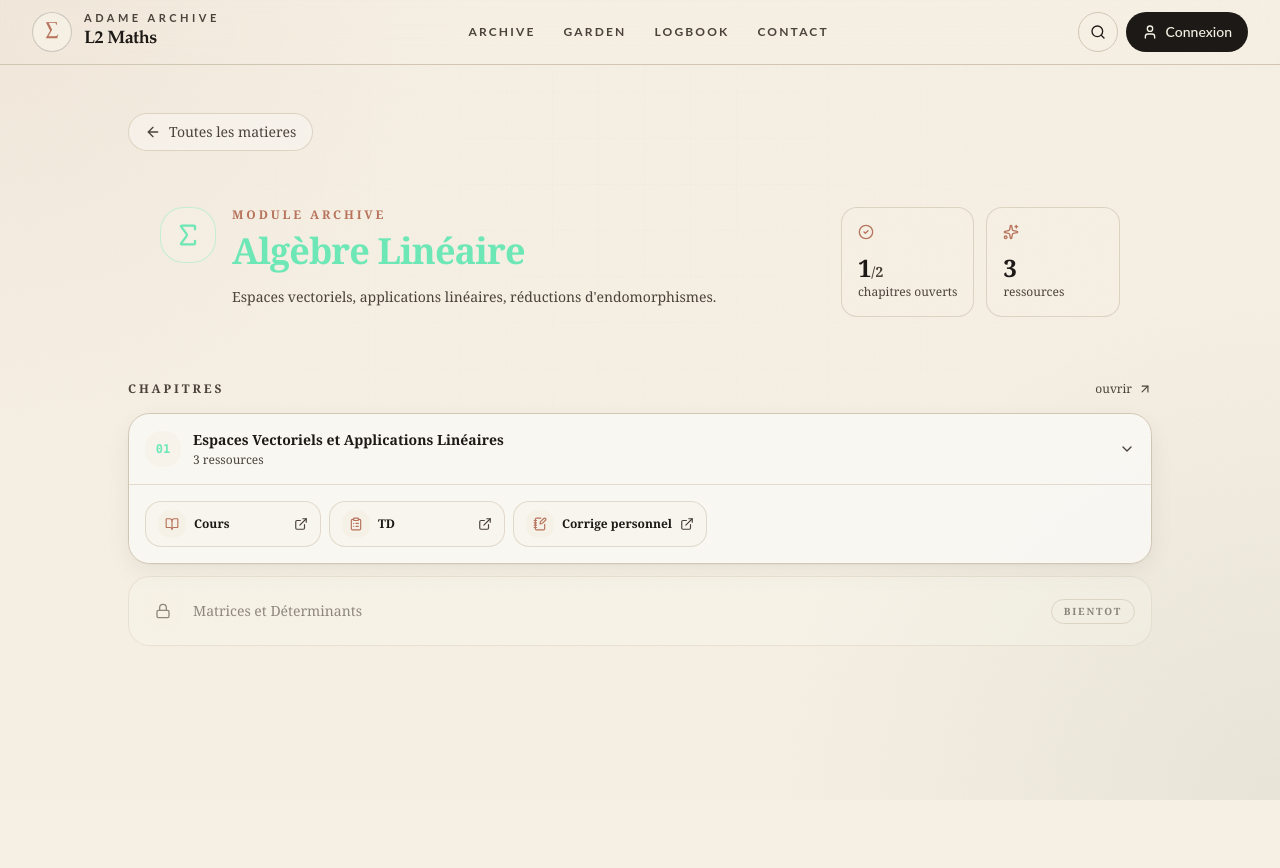
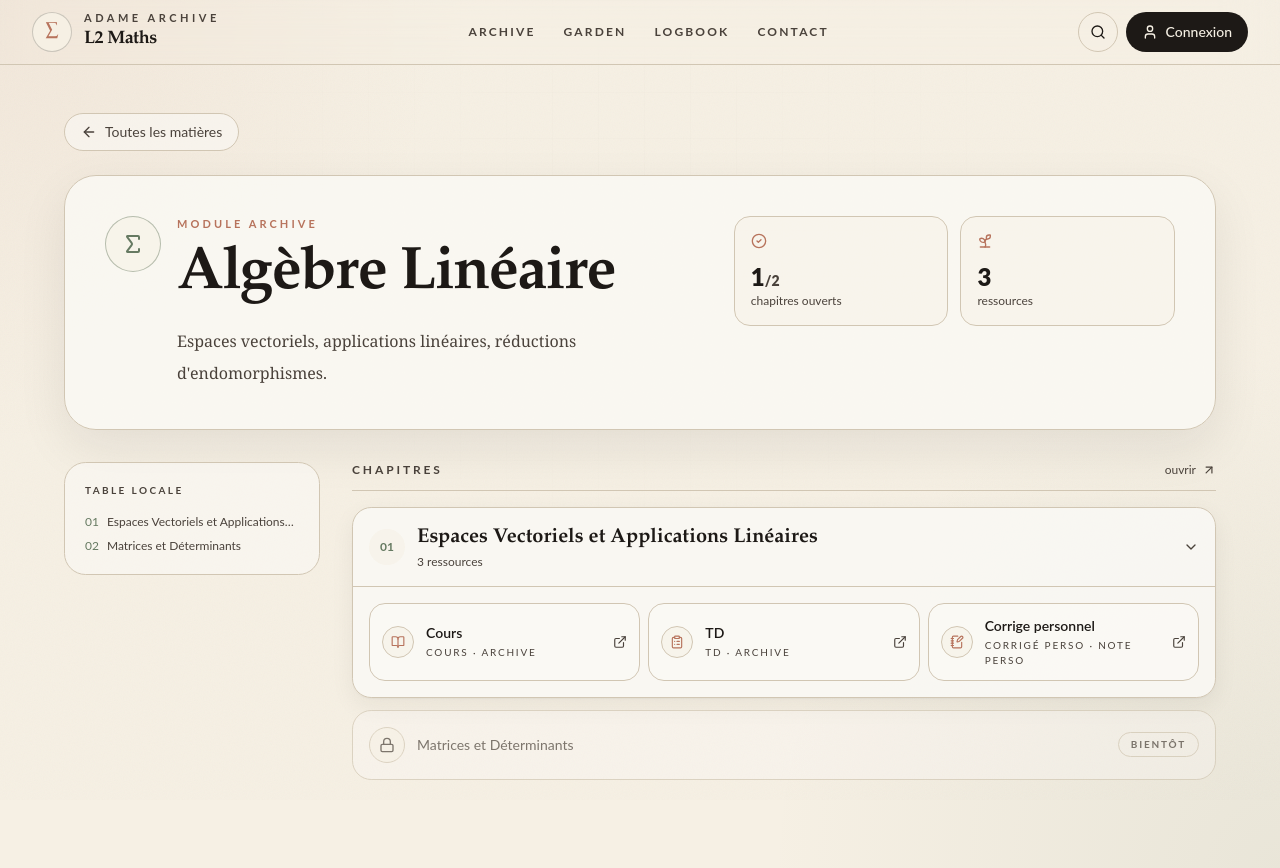
Before and after one commit to Grimm02938/l2-maths, a React (Vite) app: page /subject/algebre in a window 1280 px wide. Before the commit the page ends 800 px from the top, so only its background shows below. Built offline with nearby package versions, Linux system fonts and the light colour scheme; no server answers.

Commit message:
Apply editorial subject resource pages

```diff
--- a/src/pages/SubjectPage.tsx
+++ b/src/pages/SubjectPage.tsx
@@ -13,7 +13,7 @@ import {
   FilePlus2,
   Lock,
   NotebookPen,
-  Sparkles,
+  Sprout,
 } from "lucide-react";
 import type { Chapter, ChapterResource, ResourceType } from "@/lib/themes";
 import type { ReactNode } from "react";
@@ -22,9 +22,19 @@ import { useState } from "react";
 const resourceTypeConfig: Record<ResourceType, { label: string; icon: ReactNode }> = {
   cours: { label: "Cours", icon: <BookOpen className="h-3.5 w-3.5" /> },
   td: { label: "TD", icon: <ClipboardList className="h-3.5 w-3.5" /> },
-  "corrige-perso": { label: "Corrige perso", icon: <NotebookPen className="h-3.5 w-3.5" /> },
+  "corrige-perso": { label: "Corrigé perso", icon: <NotebookPen className="h-3.5 w-3.5" /> },
   annale: { label: "Annale", icon: <Archive className="h-3.5 w-3.5" /> },
-  complement: { label: "Complement", icon: <FilePlus2 className="h-3.5 w-3.5" /> },
+  complement: { label: "Complément", icon: <FilePlus2 className="h-3.5 w-3.5" /> },
+};
+
+const subjectAccents: Record<string, { text: string; bg: string; border: string }> = {
+  analyse: { text: "text-[hsl(var(--analysis))]", bg: "bg-[hsl(var(--analysis))]", border: "border-[hsl(var(--analysis)/0.45)]" },
+  algebre: { text: "text-[hsl(var(--algebra))]", bg: "bg-[hsl(var(--algebra))]", border: "border-[hsl(var(--algebra)/0.45)]" },
+  topologie: { text: "text-[hsl(var(--topology))]", bg: "bg-[hsl(var(--topology))]", border: "border-[hsl(var(--topology)/0.45)]" },
+  arithmetique: { text: "text-[hsl(var(--arithmetic))]", bg: "bg-[hsl(var(--arithmetic))]", border: "border-[hsl(var(--arithmetic)/0.45)]" },
+  proba: { text: "text-[hsl(var(--probability))]", bg: "bg-[hsl(var(--probability))]", border: "border-[hsl(var(--probability)/0.45)]" },
+  "maths-renfo": { text: "text-[hsl(var(--renfo))]", bg: "bg-[hsl(var(--renfo))]", border: "border-[hsl(var(--renfo)/0.45)]" },
+  "devoirs-libres": { text: "text-[hsl(var(--annales))]", bg: "bg-[hsl(var(--annales))]", border: "border-[hsl(var(--annales)/0.45)]" },
 };
 
 function getResourceHref(resource: ChapterResource) {
@@ -43,12 +53,17 @@ function ChapterAction({ resource }: { resource: ChapterResource }) {
   const config = resourceTypeConfig[resource.type];
   const isPrivate = resource.visibility === "private";
   const href = getResourceHref(resource);
+  const sourceLabel = resource.source === "personnel" ? "note perso" : resource.source === "ecampus" ? "eCampus" : "archive";
+
   const content = (
     <>
-      <span className="flex h-7 w-7 shrink-0 items-center justify-center rounded-xl bg-background/70 text-primary">
+      <span className="flex h-8 w-8 shrink-0 items-center justify-center rounded-full border border-border bg-background/60 text-primary">
         {config.icon}
       </span>
-      <span className="min-w-0 flex-1 truncate text-xs font-semibold text-foreground">{resource.title}</span>
+      <span className="min-w-0 flex-1">
+        <span className="block truncate font-ui text-sm font-semibold text-foreground">{resource.title}</span>
+        <span className="mt-0.5 block font-ui text-[10px] uppercase tracking-[0.18em] text-muted-foreground">{config.label} · {sourceLabel}</span>
+      </span>
       {isPrivate ? (
         <Lock className="h-3.5 w-3.5 shrink-0 text-muted-foreground" />
       ) : (
@@ -59,7 +74,7 @@ function ChapterAction({ resource }: { resource: ChapterResource }) {
 
   if (!href) {
     return (
-      <span className="inline-flex min-w-[11rem] items-center gap-2 rounded-2xl border border-border/60 bg-background/35 px-3 py-2 opacity-70">
+      <span className="inline-flex min-w-[16rem] flex-1 items-center gap-3 rounded-2xl border border-border bg-muted/45 px-3 py-3 opacity-75">
         {content}
       </span>
     );
@@ -71,29 +86,29 @@ function ChapterAction({ resource }: { resource: ChapterResource }) {
       target="_blank"
       rel="noopener noreferrer"
       aria-label={`${config.label} - ${resource.title}`}
-      className="group inline-flex min-w-[11rem] items-center gap-2 rounded-2xl border border-border/60 bg-background/35 px-3 py-2 transition hover:border-primary/40 hover:bg-primary/10"
+      className="group inline-flex min-w-[16rem] flex-1 items-center gap-3 rounded-2xl border border-border bg-card/70 px-3 py-3 transition hover:border-foreground/35 hover:bg-background/50"
     >
       {content}
     </a>
   );
 }
 
-function ChapterRow({ chapter, index, color, border }: { chapter: Chapter; index: number; color: string; border: string }) {
+function ChapterRow({ chapter, index, accent }: { chapter: Chapter; index: number; accent: { text: string; bg: string; border: string } }) {
   const [open, setOpen] = useState(index === 0 && chapter.available);
   const resources = getChapterResources(chapter);
 
   if (!chapter.available) {
     return (
-      <div className="rounded-[1.35rem] border border-border/60 bg-card/40 p-4 opacity-60">
+      <div className="rounded-[1.2rem] border border-border bg-card/45 p-4 opacity-70">
         <div className="flex items-center justify-between gap-4">
           <div className="flex min-w-0 items-center gap-3">
-            <div className="flex h-9 w-9 shrink-0 items-center justify-center rounded-2xl bg-background/55 text-muted-foreground">
+            <div className="flex h-9 w-9 shrink-0 items-center justify-center rounded-full border border-border bg-background/60 text-muted-foreground">
               <Lock className="h-4 w-4" />
             </div>
-            <span className="truncate text-sm text-muted-foreground">{chapter.title}</span>
+            <span className="truncate font-ui text-sm text-muted-foreground">{chapter.title}</span>
           </div>
-          <span className="rounded-full border border-border px-3 py-1 text-[10px] font-bold uppercase tracking-[0.18em] text-muted-foreground">
-            Bientot
+          <span className="rounded-full border border-border px-3 py-1 font-ui text-[10px] font-bold uppercase tracking-[0.18em] text-muted-foreground">
+            Bientôt
           </span>
         </div>
       </div>
@@ -101,28 +116,28 @@ function ChapterRow({ chapter, index, color, border }: { chapter: Chapter; index
   }
 
   return (
-    <div className={`archive-card rounded-[1.35rem] ${open ? border : "border-border/70"}`}>
+    <div className={`archive-card rounded-[1.2rem] ${open ? accent.border : "border-border"}`}>
       <button onClick={() => setOpen(!open)} className="relative z-10 flex w-full items-center justify-between gap-4 p-4 text-left">
         <div className="flex min-w-0 items-center gap-3">
-          <span className={`flex h-9 w-9 shrink-0 items-center justify-center rounded-2xl bg-background/60 font-mono text-xs font-bold ${color}`}>
+          <span className={`flex h-9 w-9 shrink-0 items-center justify-center rounded-full bg-background/60 font-ui text-xs font-bold ${accent.text}`}>
             {String(index + 1).padStart(2, "0")}
           </span>
           <div className="min-w-0">
-            <p className="truncate text-sm font-semibold text-foreground">{chapter.title}</p>
-            <p className="mt-0.5 text-xs text-muted-foreground">{resources.length} ressource{resources.length > 1 ? "s" : ""}</p>
+            <p className="truncate font-display text-xl font-semibold text-foreground">{chapter.title}</p>
+            <p className="mt-0.5 font-ui text-xs text-muted-foreground">{resources.length} ressource{resources.length > 1 ? "s" : ""}</p>
           </div>
         </div>
         <ChevronRight className={`h-4 w-4 shrink-0 text-muted-foreground transition-transform duration-200 ${open ? "rotate-90" : ""}`} />
       </button>
 
       {open && (
-        <div className="relative z-10 border-t border-border/60 px-4 pb-4 pt-4">
+        <div className="relative z-10 border-t border-border px-4 pb-4 pt-4">
           {resources.length > 0 ? (
             <div className="flex flex-wrap gap-2">
               {resources.map((resource) => <ChapterAction key={resource.id} resource={resource} />)}
             </div>
           ) : (
-            <p className="text-xs text-muted-foreground">Ressources a ajouter.</p>
+            <p className="font-ui text-xs text-muted-foreground">Ressources à ajouter.</p>
           )}
         </div>
       )}
@@ -137,7 +152,7 @@ export default function SubjectPage() {
   if (!theme) {
     return (
       <div className="py-20 text-center text-muted-foreground">
-        <Link to="/" className="inline-flex items-center gap-1.5 text-sm hover:text-foreground">
+        <Link to="/" className="archive-link inline-flex items-center gap-1.5 font-ui text-sm hover:text-foreground">
           <ArrowLeft className="h-4 w-4" /> Retour
         </Link>
       </div>
@@ -145,56 +160,73 @@ export default function SubjectPage() {
   }
 
   const IconComponent = iconMap[theme.icon];
+  const accent = subjectAccents[theme.id] ?? { text: theme.color, bg: "bg-primary", border: theme.border };
   const available = theme.chapters.filter((chapter) => chapter.available).length;
   const totalResources = theme.chapters.flatMap((chapter) => getChapterResources(chapter)).length;
 
   return (
-    <div className="mx-auto max-w-5xl py-8 sm:py-12">
-      <Link to="/" className="mb-6 inline-flex items-center gap-2 rounded-full border border-border/70 bg-card/45 px-4 py-2 text-sm text-muted-foreground transition hover:border-primary/35 hover:text-foreground">
-        <ArrowLeft className="h-4 w-4" /> Toutes les matieres
+    <div className="mx-auto max-w-6xl py-8 sm:py-12">
+      <Link to="/" className="mb-6 inline-flex items-center gap-2 rounded-full border border-border bg-card/60 px-4 py-2 font-ui text-sm text-muted-foreground transition hover:border-foreground/35 hover:text-foreground">
+        <ArrowLeft className="h-4 w-4" /> Toutes les matières
       </Link>
 
-      <section className="glass-panel rounded-[2rem] p-6 sm:p-8">
-        <div className="flex flex-col gap-6 md:flex-row md:items-start md:justify-between">
+      <section className="paper-panel rounded-[2rem] p-6 sm:p-8 lg:p-10">
+        <div className="grid gap-8 lg:grid-cols-[1.15fr_0.85fr] lg:items-start">
           <div className="flex items-start gap-4">
             {IconComponent && (
-              <div className={`flex h-14 w-14 shrink-0 items-center justify-center rounded-3xl border ${theme.border} ${theme.color} bg-background/55`}>
-                <IconComponent className="h-7 w-7" />
+              <div className={`flex h-14 w-14 shrink-0 items-center justify-center rounded-full border bg-background/55 ${accent.border} ${accent.text}`}>
+                <IconComponent className="h-6 w-6" />
               </div>
             )}
             <div>
-              <p className="mb-2 text-xs font-bold uppercase tracking-[0.24em] text-primary">Module archive</p>
-              <h1 className={`text-4xl font-black tracking-tight ${theme.color}`}>{theme.title}</h1>
-              <p className="mt-3 max-w-2xl text-sm leading-7 text-muted-foreground">{theme.description}</p>
+              <p className="font-ui text-[11px] font-bold uppercase tracking-[0.28em] text-primary">Module archive</p>
+              <h1 className="mt-3 font-display text-5xl font-semibold leading-none tracking-tight text-foreground sm:text-6xl">{theme.title}</h1>
+              <p className="mt-5 max-w-2xl text-base leading-8 text-muted-foreground">{theme.description}</p>
             </div>
           </div>
 
-          <div className="grid grid-cols-2 gap-3 sm:min-w-64">
-            <div className="rounded-2xl border border-border/70 bg-background/45 p-4">
+          <aside className="grid grid-cols-2 gap-3">
+            <div className="rounded-2xl border border-border bg-background/45 p-4">
               <CheckCircle2 className="mb-3 h-4 w-4 text-primary" />
-              <p className="text-2xl font-black text-foreground">{available}<span className="text-sm text-muted-foreground">/{theme.chapters.length}</span></p>
-              <p className="text-xs text-muted-foreground">chapitres ouverts</p>
+              <p className="font-ui text-2xl font-black text-foreground">{available}<span className="text-sm text-muted-foreground">/{theme.chapters.length}</span></p>
+              <p className="font-ui text-xs text-muted-foreground">chapitres ouverts</p>
             </div>
-            <div className="rounded-2xl border border-border/70 bg-background/45 p-4">
-              <Sparkles className="mb-3 h-4 w-4 text-primary" />
-              <p className="text-2xl font-black text-foreground">{totalResources}</p>
-              <p className="text-xs text-muted-foreground">ressources</p>
+            <div className="rounded-2xl border border-border bg-background/45 p-4">
+              <Sprout className="mb-3 h-4 w-4 text-primary" />
+              <p className="font-ui text-2xl font-black text-foreground">{totalResources}</p>
+              <p className="font-ui text-xs text-muted-foreground">ressources</p>
             </div>
-          </div>
+          </aside>
         </div>
       </section>
 
-      <section className="mt-8">
-        <div className="mb-4 flex items-center justify-between">
-          <p className="text-xs font-bold uppercase tracking-[0.24em] text-muted-foreground">Chapitres</p>
-          <span className="inline-flex items-center gap-1.5 text-xs text-muted-foreground">
+      <section className="mt-8 grid gap-8 lg:grid-cols-[16rem_1fr]">
+        <aside className="hidden lg:block">
+          <div className="sticky top-24 rounded-[1.35rem] border border-border bg-card/60 p-5">
+            <p className="font-ui text-[10px] font-bold uppercase tracking-[0.24em] text-muted-foreground">Table locale</p>
+            <div className="mt-4 space-y-2">
+              {theme.chapters.map((chapter, index) => (
+                <div key={chapter.id} className="flex gap-2 font-ui text-xs text-muted-foreground">
+                  <span className={accent.text}>{String(index + 1).padStart(2, "0")}</span>
+                  <span className="line-clamp-1">{chapter.title}</span>
+                </div>
+              ))}
+            </div>
+          </div>
+        </aside>
+
+        <div>
+          <div className="mb-4 flex items-center justify-between border-b border-border pb-3">
+            <p className="font-ui text-xs font-bold uppercase tracking-[0.24em] text-muted-foreground">Chapitres</p>
+            <span className="inline-flex items-center gap-1.5 font-ui text-xs text-muted-foreground">
               ouvrir <ArrowUpRight className="h-3.5 w-3.5" />
             </span>
           </div>
           <div className="space-y-3">
             {theme.chapters.map((chapter, i) => (
-            <ChapterRow key={chapter.id} chapter={chapter} index={i} color={theme.color} border={theme.border} />
+              <ChapterRow key={chapter.id} chapter={chapter} index={i} accent={accent} />
             ))}
+          </div>
         </div>
       </section>
     </div>
```
Lines whose indentation alone changed are shown as unchanged.
